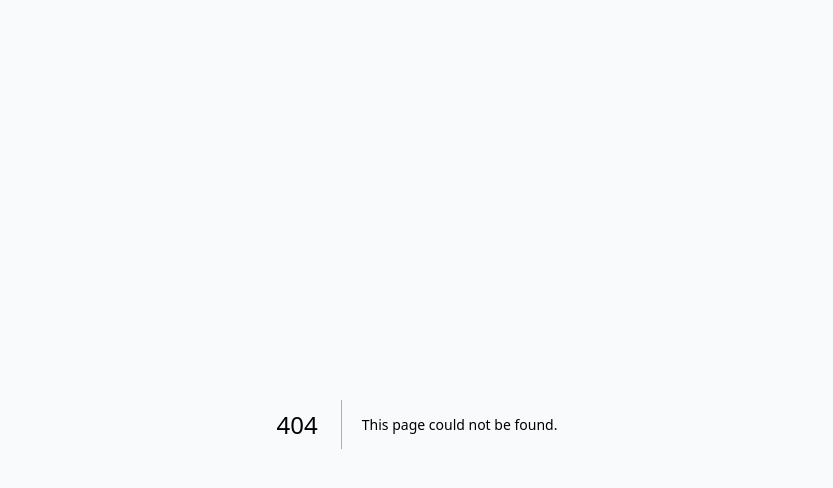
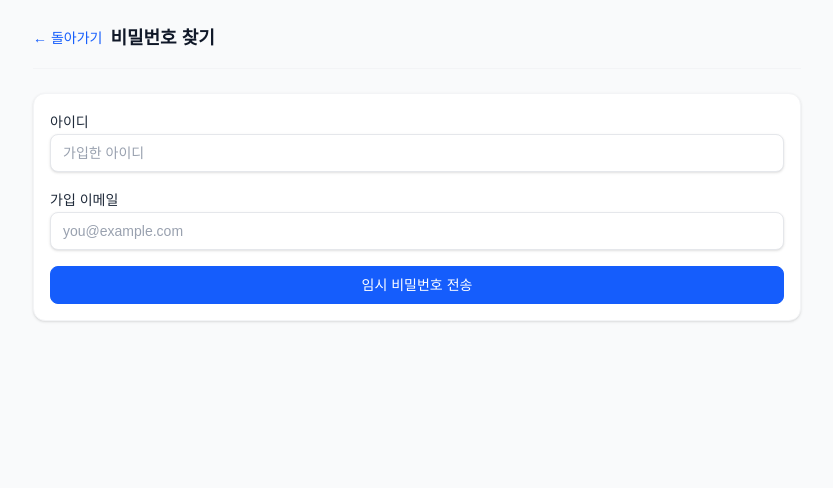
Before and after one commit to soohyun4747/vacation-dosirak-order, a Next.js app: page /forgot-password in a window 1280 px wide. Before the commit this address had no page. Shown: the top 488 px of the page, without its empty margins (223-1056 px from the left). Built offline with nearby package versions, Linux system fonts and the light colour scheme.

Commit message:
Switch login to ID and add account recovery flows

```diff
--- /dev/null
+++ b/app/forgot-password/page.tsx
@@ -0,0 +1,66 @@
+'use client';
+
+import { FormEvent, useState } from 'react';
+import { Button } from '../../src/components/common/Button';
+import { Card } from '../../src/components/common/Card';
+import { Input } from '../../src/components/common/Input';
+import { PageHeader } from '../../src/components/common/PageHeader';
+
+export default function ForgotPasswordPage() {
+  const [userId, setUserId] = useState('');
+  const [email, setEmail] = useState('');
+  const [submitted, setSubmitted] = useState(false);
+
+  const handleSubmit = (event: FormEvent<HTMLFormElement>) => {
+    event.preventDefault();
+    setSubmitted(true);
+  };
+
+  return (
+    <div className="space-y-6">
+      <PageHeader title="비밀번호 찾기" backHref="/" />
+      <Card>
+        <form onSubmit={handleSubmit} className="space-y-4">
+          <div className="space-y-2">
+            <label className="text-sm font-medium text-gray-800" htmlFor="userId">
+              아이디
+            </label>
+            <Input
+              id="userId"
+              name="userId"
+              value={userId}
+              onChange={(event) => setUserId(event.target.value)}
+              placeholder="가입한 아이디"
+              required
+            />
+          </div>
+
+          <div className="space-y-2">
+            <label className="text-sm font-medium text-gray-800" htmlFor="email">
+              가입 이메일
+            </label>
+            <Input
+              id="email"
+              name="email"
+              type="email"
+              value={email}
+              onChange={(event) => setEmail(event.target.value)}
+              placeholder="you@example.com"
+              required
+            />
+          </div>
+
+          {submitted && (
+            <p className="text-sm text-green-700">
+              입력하신 정보를 확인해 임시 비밀번호를 이메일로 전송해드렸습니다.
+            </p>
+          )}
+
+          <Button type="submit" className="w-full">
+            임시 비밀번호 전송
+          </Button>
+        </form>
+      </Card>
+    </div>
+  );
+}
--- a/app/page.tsx
+++ b/app/page.tsx
@@ -11,7 +11,7 @@ import { mockUsers } from '../src/mock/users';
 export default function Home() {
 	const router = useRouter();
         const defaultUser = useMemo(() => mockUsers[0], []);
-	const [email, setEmail] = useState(defaultUser?.email ?? '');
+        const [userId, setUserId] = useState(defaultUser?.id ?? '');
         const [password, setPassword] = useState(defaultUser?.password ?? '');
         const [error, setError] = useState('');
 
@@ -19,7 +19,7 @@ export default function Home() {
                 event.preventDefault();
                 const matched = mockUsers.find(
                         (user) =>
-				user.email === email.trim() && user.password === password.trim()
+                                user.id === userId.trim() && user.password === password.trim()
                 );
 
 		if (matched) {
@@ -29,7 +29,7 @@ export default function Home() {
 		}
 
                 setError(
-			'이메일 혹은 비밀번호가 올바르지 않습니다. 아래의 테스트 계정 정보를 확인해주세요.'
+                        '아이디 혹은 비밀번호가 올바르지 않습니다. 아래의 테스트 계정 정보를 확인해주세요.'
                 );
         };
 
@@ -44,16 +44,16 @@ export default function Home() {
                                         <div className='space-y-2'>
                                                 <label
                                                         className='text-sm font-medium text-gray-800'
-							htmlFor='email'>
-							이메일
+                                                        htmlFor='userId'>
+                                                        아이디
                                                 </label>
                                                 <Input
-							id='email'
-							name='email'
-							value={email}
-							onChange={(event) => setEmail(event.target.value)}
-							placeholder='mock 계정 이메일'
-							type='email'
+                                                        id='userId'
+                                                        name='userId'
+                                                        value={userId}
+                                                        onChange={(event) => setUserId(event.target.value)}
+                                                        placeholder='mock 계정 아이디'
+                                                        type='text'
                                                         required
                                                 />
                                         </div>
@@ -79,11 +79,30 @@ export default function Home() {
 
 					{error && <p className='text-sm text-red-600'>{error}</p>}
 
+                                        <div className='space-y-2'>
                                                 <Button
                                                         type='submit'
                                                         className='w-full'>
                                                         로그인하고 이동하기
                                                 </Button>
+
+                                                <div className='flex gap-2'>
+                                                        <Button
+                                                                type='button'
+                                                                variant='secondary'
+                                                                className='w-1/2'
+                                                                onClick={() => router.push('/customer/signup')}>
+                                                                회원가입
+                                                        </Button>
+                                                        <Button
+                                                                type='button'
+                                                                variant='ghost'
+                                                                className='w-1/2'
+                                                                onClick={() => router.push('/forgot-password')}>
+                                                                비밀번호 찾기
+                                                        </Button>
+                                                </div>
+                                        </div>
                                 </form>
                         </Card>
 		</div>
```
Lines whose indentation alone changed are shown as unchanged.
